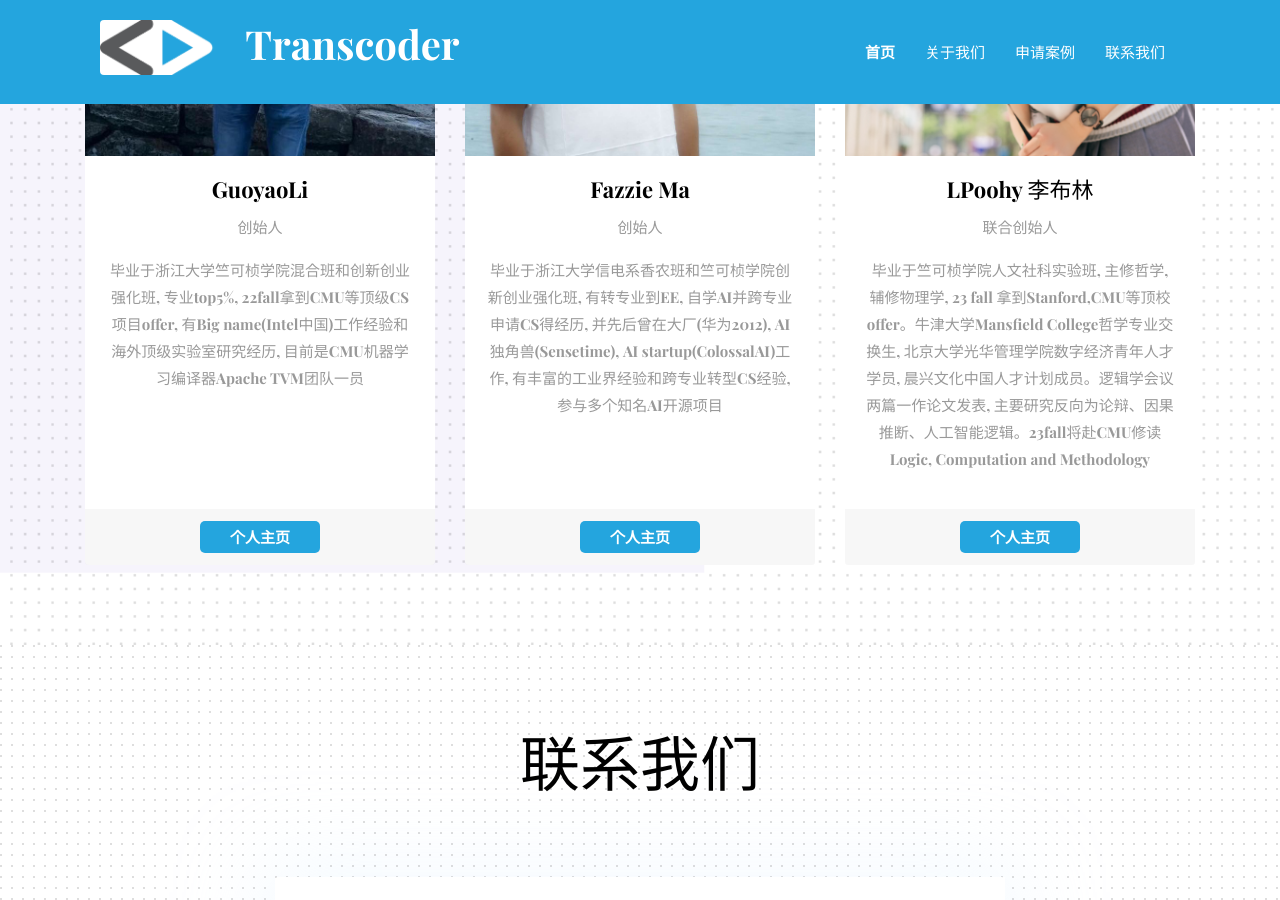
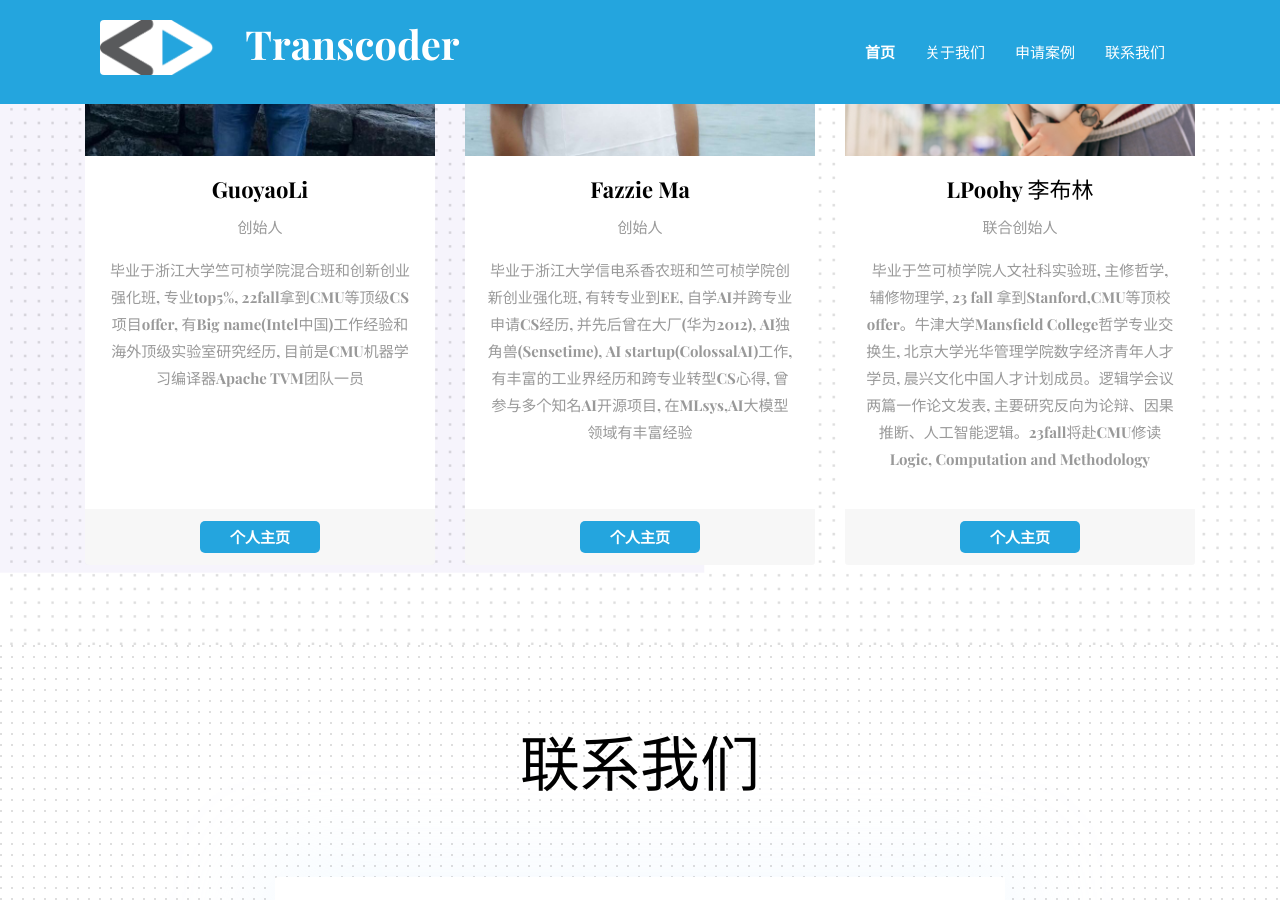
Before and after one commit to Zju-Transcoder/zju-transcoder.github.io, a Jekyll site: the page built from _pages/about.md, in a window 1280 px wide and 900 px high, scrolled down 1237 px. Built offline with Jekyll 4.4.1, drawn with Linux system fonts in a browser that asks for light colours.

Commit message:
Site updated at 2023-04-06 11:15:28

```diff
--- a/_data/settings.yml
+++ b/_data/settings.yml
@@ -80,7 +80,7 @@ team:
   - title: "Fazzie Ma"
     image: "assets/images/team/member-4.png"
     designation: "创始人"
-    detail: "毕业于浙江大学信电系香农班和竺可桢学院创新创业强化班, 有转专业到EE, 自学AI并跨专业申请CS得经历, 并先后曾在大厂(华为2012), AI独角兽(Sensetime), AI startup(ColossalAI)工作, 有丰富的工业界经验和跨专业转型CS经验,参与多个知名AI开源项目"
+    detail: "毕业于浙江大学信电系香农班和竺可桢学院创新创业强化班, 有转专业到EE, 自学AI并跨专业申请CS经历, 并先后曾在大厂(华为2012), AI独角兽(Sensetime), AI startup(ColossalAI)工作, 有丰富的工业界经历和跨专业转型CS心得, 曾参与多个知名AI开源项目, 在MLsys,AI大模型领域有丰富经验"
     link: "https://fazzie-key.cool/about/index.html"
 
   - title: "LPoohy 李布林"
```
